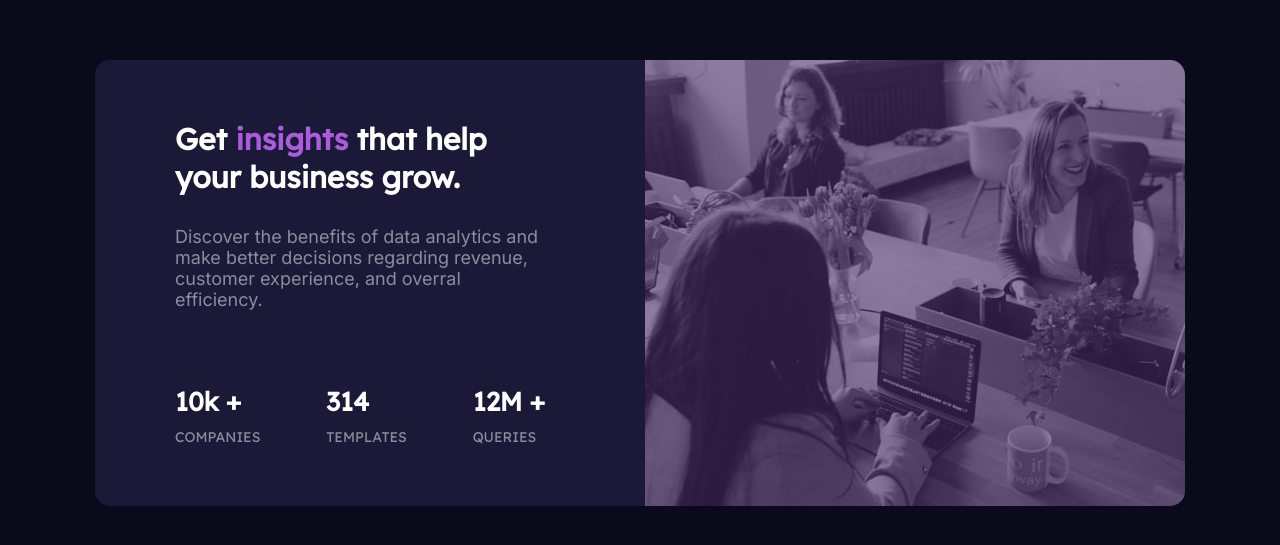
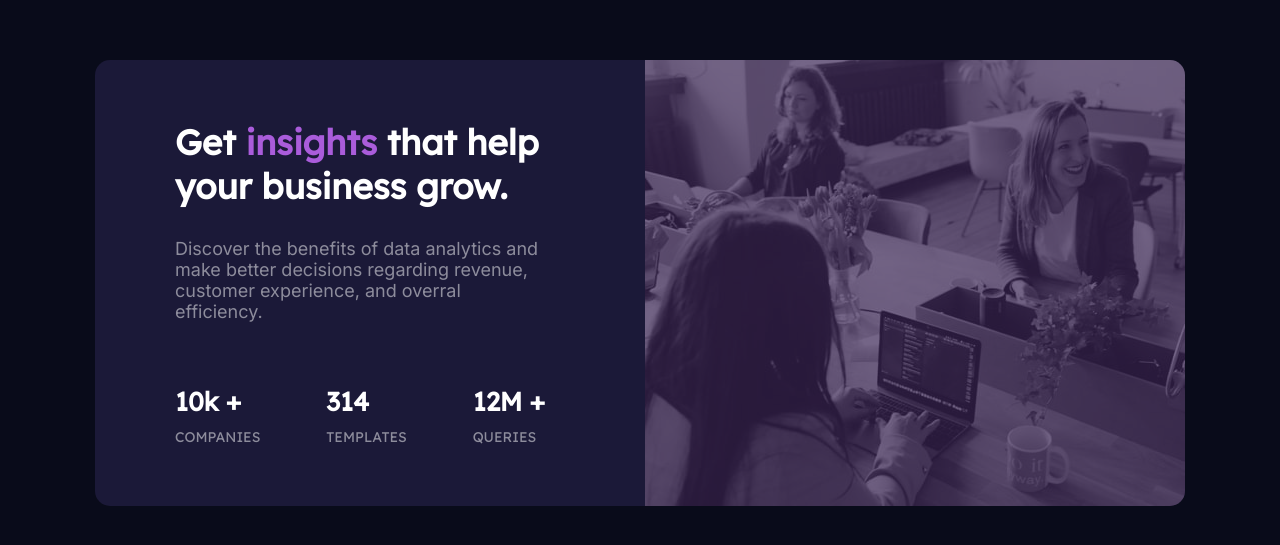
Before and after one commit to julio-mansan2/marketing-empresa-analise-de-dados, a plain HTML site: page index.html in a window 1280 px wide. Shown: the part 117-662 px from the top of the page. Drawn offline with Linux system fonts and the light colour scheme.

Commit message:
Alteração de 0.1 na opacity das imagens

```diff
--- a/src/css/responsive.css
+++ b/src/css/responsive.css
@@ -17,7 +17,7 @@
     .image-mobile {
 
         display: block;
-        filter: opacity(0.4) drop-shadow(0 0 0 hsl(277, 64%, 61%));
+        filter: opacity(0.3) drop-shadow(0 0 0 hsl(277, 64%, 61%));
         border-radius: 15px 15px 0 0;
         max-width: 325px;
 
--- a/src/css/style.css
+++ b/src/css/style.css
@@ -47,7 +47,7 @@ main {
 
 .info .description h2 {
 
-    font: 700 30px 'Lexend Deca', sans-serif;
+    font: 700 35px 'Lexend Deca', sans-serif;
     color: #fff;
     margin-bottom: 30px;
 
@@ -94,7 +94,7 @@ main {
 
 .image-desktop {
 
-    filter: opacity(0.4) drop-shadow(0 0 0 hsl(277, 64%, 61%));
+    filter: opacity(0.3) drop-shadow(0 0 0 hsl(277, 64%, 61%));
     border-radius: 0 15px 15px 0;
 
 }
```
